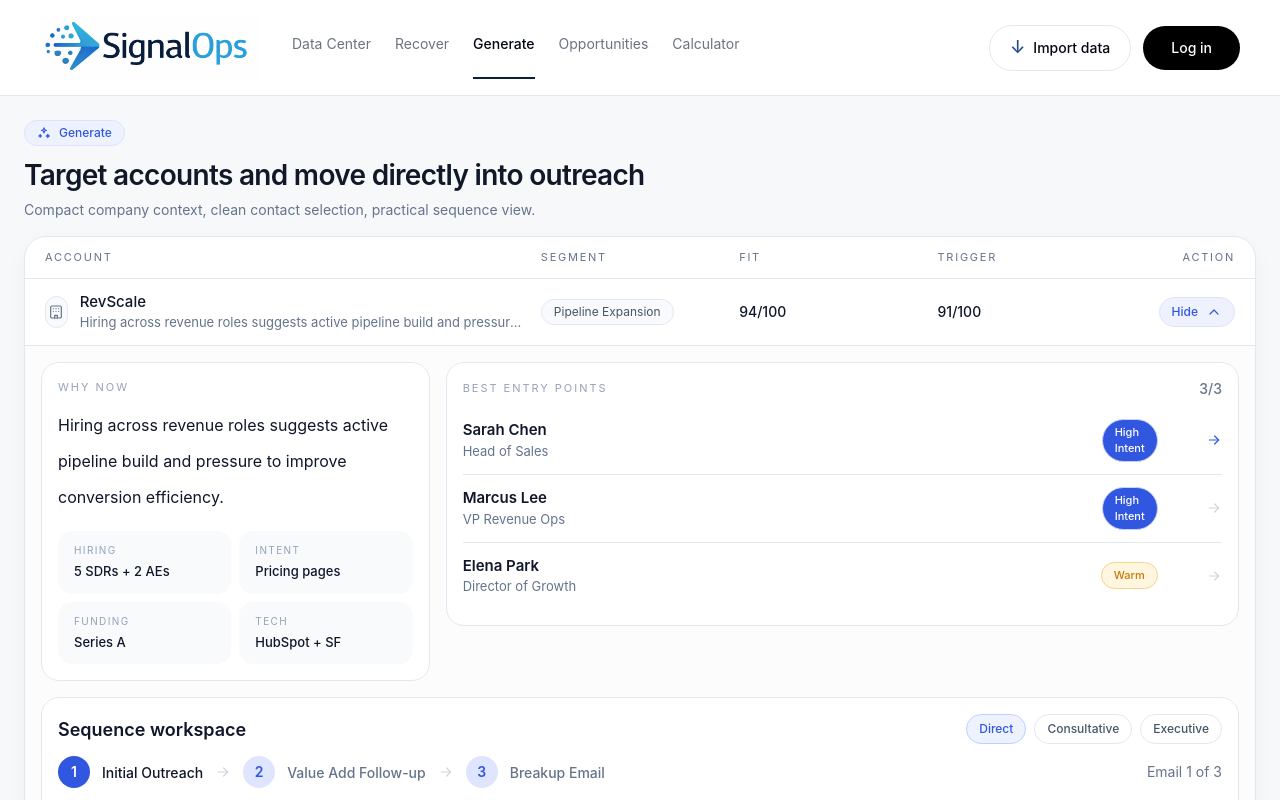
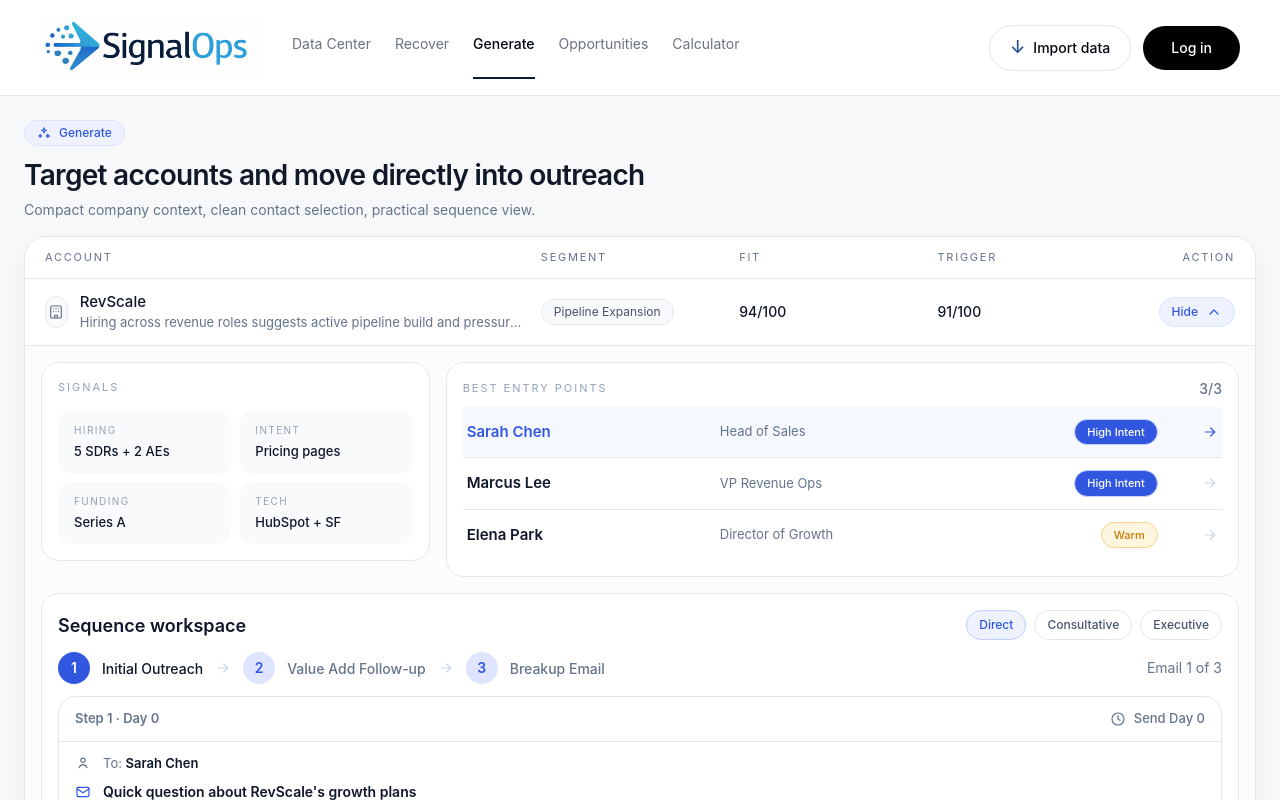
Before and after one commit to powerstephen/SignalOps, a Next.js app: page /generate in a window 1280 px wide. Shown: the top 800 px of the page. Built offline with nearby package versions, Linux system fonts and the light colour scheme.

Commit message:
Update page.tsx

```diff
--- a/app/generate/page.tsx
+++ b/app/generate/page.tsx
@@ -437,10 +437,7 @@ export default function GeneratePage() {
                         <div className="lg:col-span-4">
                           <div className="rounded-[18px] border border-slate-200 bg-white p-4">
                             <div className="text-[11px] uppercase tracking-[0.18em] text-slate-400">
-                              Why now
-                            </div>
-                            <div className="mt-3 text-[16px] leading-9 text-slate-900">
-                              {expandedAccount.whyNow}
+                              Signals
                             </div>
 
                             <div className="mt-4 grid gap-2 sm:grid-cols-2">
@@ -480,20 +477,29 @@ export default function GeneratePage() {
                                   <button
                                     key={contact.id}
                                     onClick={() => setSelectedContactId(contact.id)}
-                                    className="grid w-full grid-cols-12 items-center gap-3 py-3 text-left"
+                                    className={cx(
+                                      "grid w-full grid-cols-12 items-center gap-3 py-3 text-left transition",
+                                      isSelected ? "bg-[#f5f8ff]" : "bg-white"
+                                    )}
                                   >
-                                    <div className="col-span-5 min-w-0">
-                                      <div className="truncate text-[15px] font-semibold text-slate-900">
+                                    <div className="col-span-4 min-w-0 pl-1">
+                                      <div
+                                        className={cx(
+                                          "truncate text-[15px] font-semibold",
+                                          isSelected ? "text-[#3157e0]" : "text-slate-900"
+                                        )}
+                                      >
                                         {contact.name}
                                       </div>
+                                    </div>
+
+                                    <div className="col-span-4 min-w-0">
                                       <div className="truncate text-[13px] text-slate-500">
                                         {contact.title}
                                       </div>
                                     </div>
 
-                                    <div className="col-span-5" />
-
-                                    <div className="col-span-1 flex justify-end">
+                                    <div className="col-span-3 flex justify-end">
                                       <span
                                         className={cx(
                                           "inline-flex rounded-full border px-3 py-1 text-[11px] font-medium",
@@ -504,7 +510,7 @@ export default function GeneratePage() {
                                       </span>
                                     </div>
 
-                                    <div className="col-span-1 flex justify-end">
+                                    <div className="col-span-1 flex justify-end pr-1">
                                       <ArrowRightIcon
                                         className={cx(
                                           "h-4 w-4",
```
